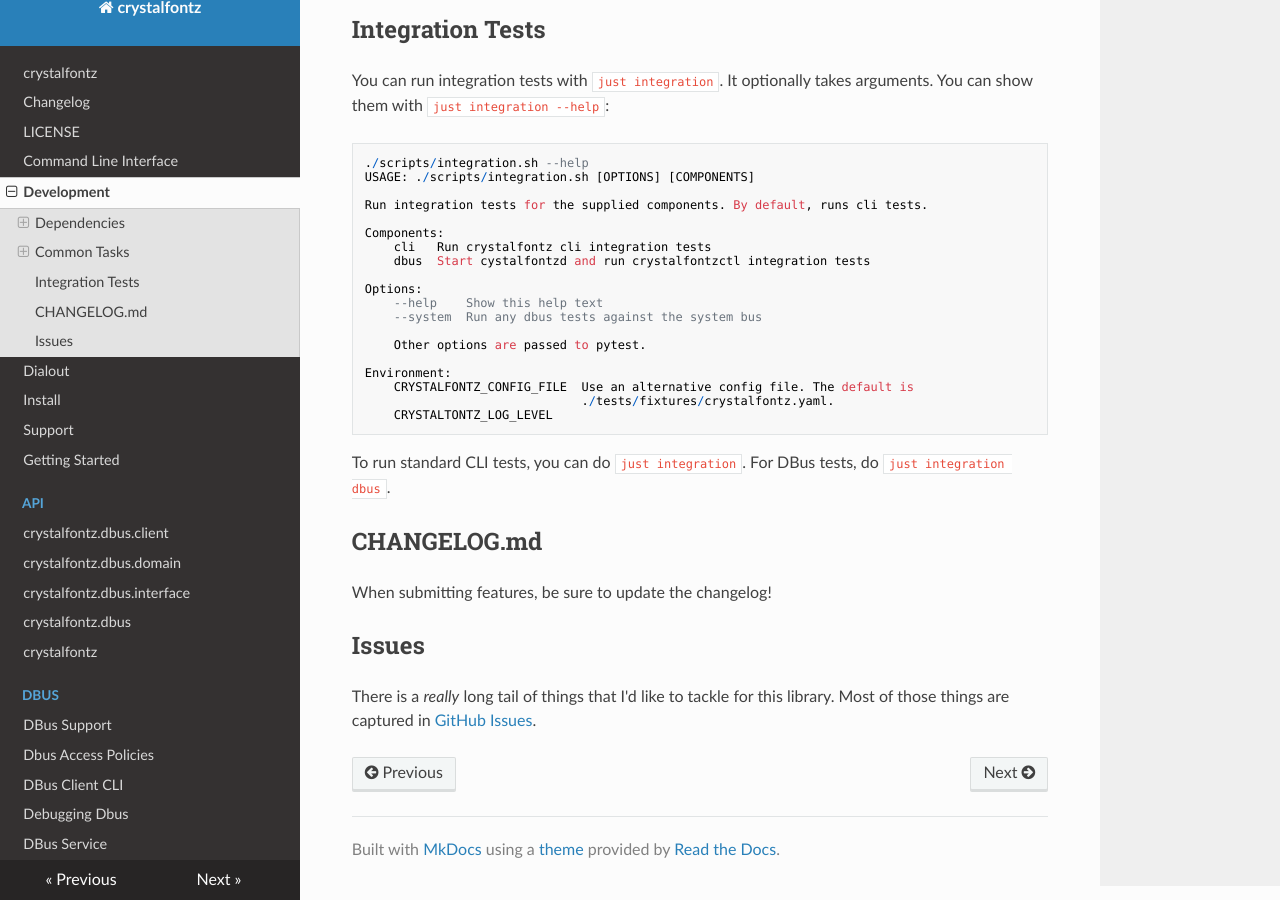
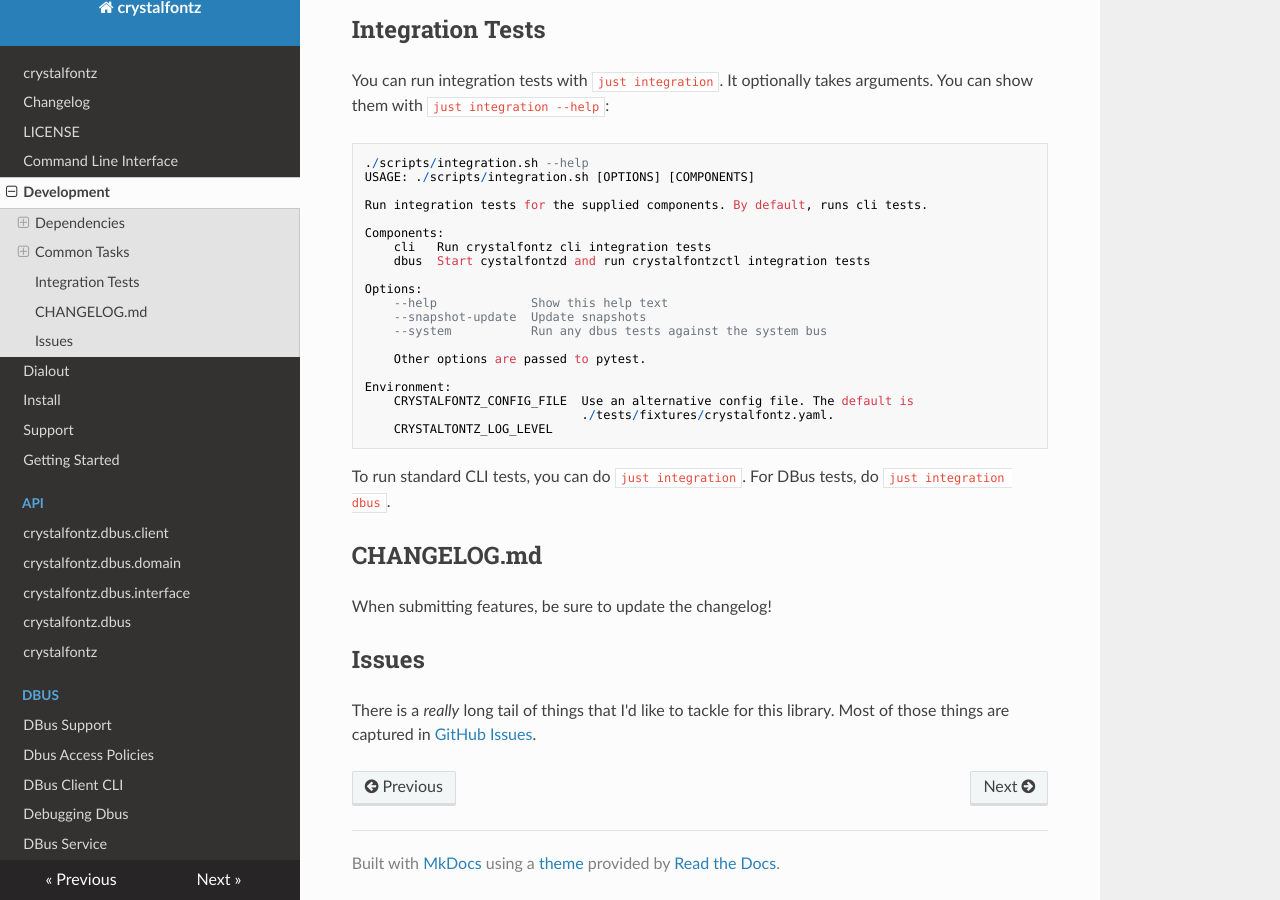
Before and after one commit to jfhbrook/crystalfontz, an MkDocs documentation site: the page built from docs/development.md, in a window 1280 px wide and 900 px high, scrolled down 1614 px. Built offline with MkDocs 1.6.1, drawn with Linux system fonts in a browser that asks for light colours; nearby versions of some CDN libraries.

Commit message:
Document --snapshot-update

```diff
--- a/docs/development.md
+++ b/docs/development.md
@@ -71,8 +71,9 @@ Components:
     dbus  Start cystalfontzd and run crystalfontzctl integration tests
 
 Options:
-    --help    Show this help text
-    --system  Run any dbus tests against the system bus
+    --help             Show this help text
+    --snapshot-update  Update snapshots
+    --system           Run any dbus tests against the system bus
 
     Other options are passed to pytest.
 
```
Also changed, not shown: 1 other file.
